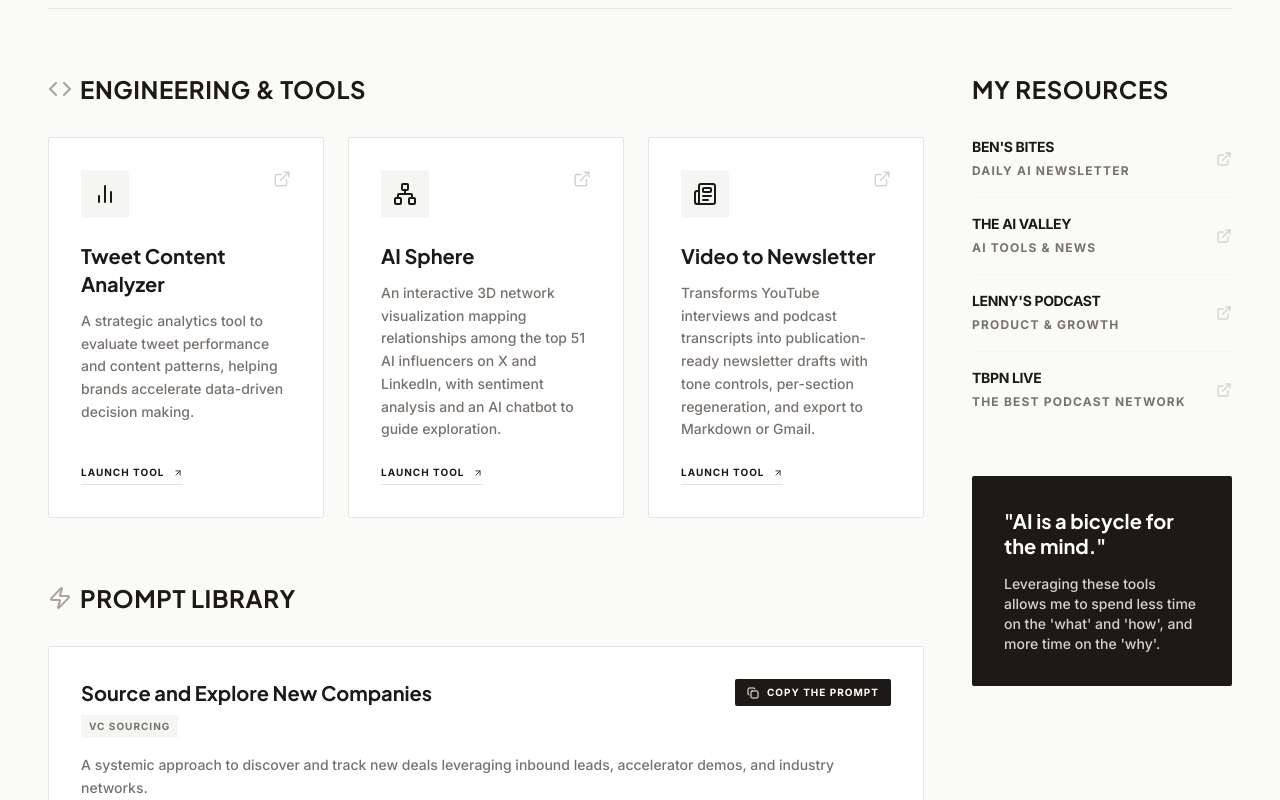
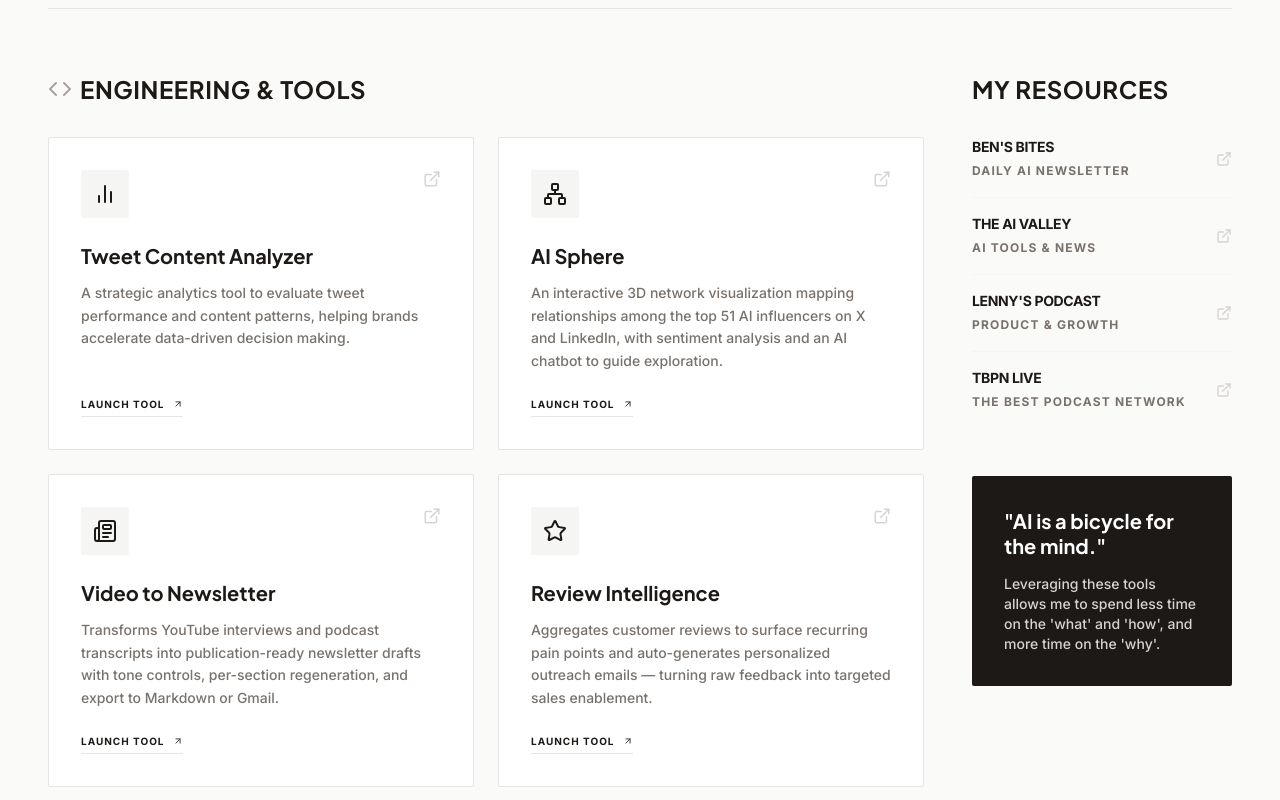
Before and after one commit to wendylzh6/Personal-Website, a React (Vite) app: page /#/ai-resources in a window 1280 px wide. Shown: the part 360-1160 px from the top of the page. Built offline with nearby package versions, Linux system fonts and the light colour scheme.

Commit message:
Add Review Intelligence tool to Engineering & Tools section

```diff
--- a/pages/AIEfficiency.tsx
+++ b/pages/AIEfficiency.tsx
@@ -1,5 +1,5 @@
 import React, { useState } from 'react';
-import { Sparkles, Zap, Copy, ExternalLink, ChevronDown, ChevronUp, Check, Code, BarChart2, ArrowUpRight, Network, Newspaper } from 'lucide-react';
+import { Sparkles, Zap, Copy, ExternalLink, ChevronDown, ChevronUp, Check, Code, BarChart2, ArrowUpRight, Network, Newspaper, Star } from 'lucide-react';
 
 const PromptCard: React.FC<{
   prompt: { title: string; category: string; description: string; content: string }
@@ -79,6 +79,12 @@ const AIEfficiency: React.FC = () => {
       description: "Transforms YouTube interviews and podcast transcripts into publication-ready newsletter drafts with tone controls, per-section regeneration, and export to Markdown or Gmail.",
       link: "https://github.com/wendylzh6/ai-newsletter-gen",
       icon: <Newspaper size={24} />
+    },
+    {
+      name: "Review Intelligence",
+      description: "Aggregates customer reviews to surface recurring pain points and auto-generates personalized outreach emails — turning raw feedback into targeted sales enablement.",
+      link: "https://review-intelligence-delta.vercel.app/",
+      icon: <Star size={24} />
     }
   ];
 
@@ -182,7 +188,7 @@ Output Requirements
               <Code size={24} className="text-stone-400" />
               Engineering & Tools
             </h2>
-            <div className="grid grid-cols-1 md:grid-cols-3 gap-6">
+            <div className="grid grid-cols-1 md:grid-cols-2 gap-6">
               {builtTools.map((tool, idx) => (
                 <a
                   key={idx}
```
